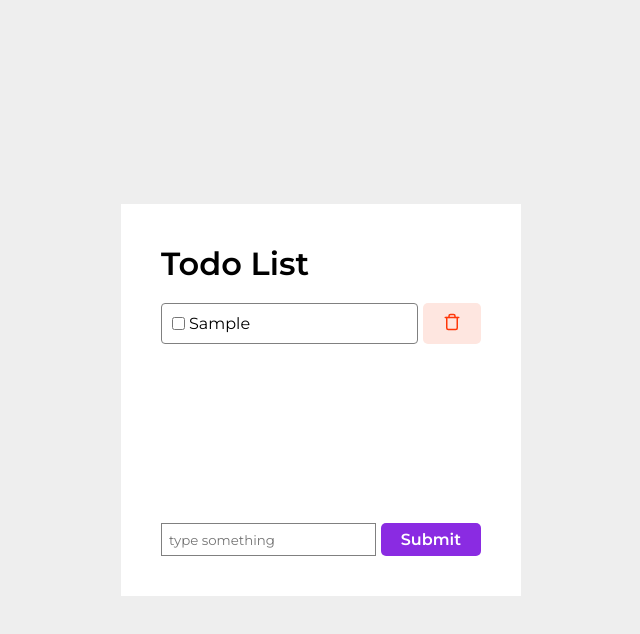
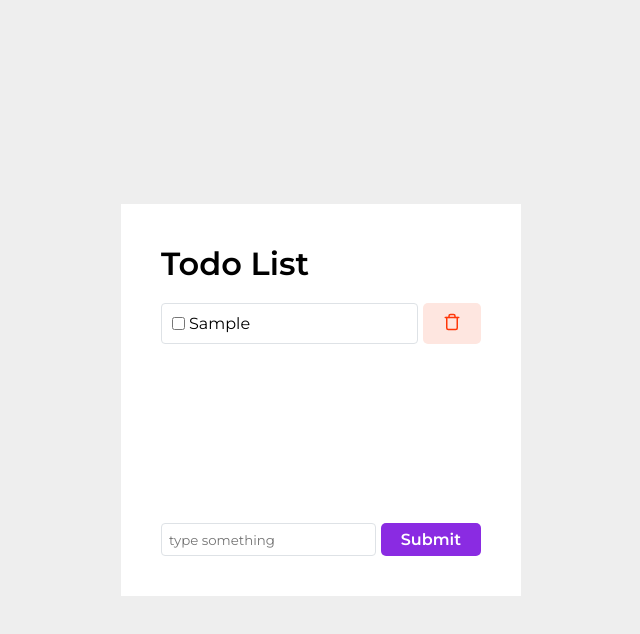
Before and after one commit to lazy-geek/svelte-todo-app, a Svelte app: page / in a window 1280 px wide. Both pictures are taken after typing "Sample" into the empty fields and a click on the button "Submit". Shown: the top 634 px of the page, without its empty margins (319-959 px from the left). Built offline with nearby package versions, Linux system fonts and the light colour scheme.

Commit message:
Make Border Color Smoother & Change Border Radius

```diff
--- a/src/components/AddTask.svelte
+++ b/src/components/AddTask.svelte
@@ -31,7 +31,8 @@
         outline: none;
         padding: 7px;
         width: 100%;
-        border: 1px solid grey;
+        border: 1px solid #dee2e6;
+        border-radius: 0.25rem;
         background-color: white;
     }
     #submit {
--- a/src/components/Task.svelte
+++ b/src/components/Task.svelte
@@ -21,8 +21,8 @@
         cursor: pointer;
         width: 100%;
         padding: 10px;
-        border: 1px solid grey;
-        border-radius: 4px;
+        border: 1px solid #dee2e6;
+        border-radius: 0.25rem;
         display: flex;
         align-items: center;
     }
```
